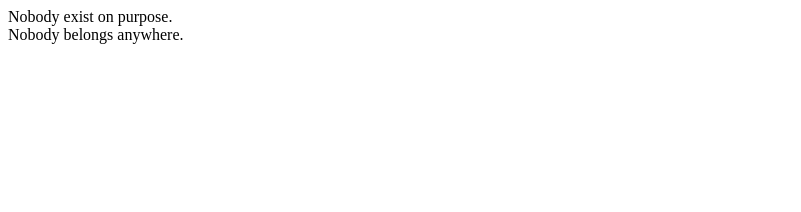
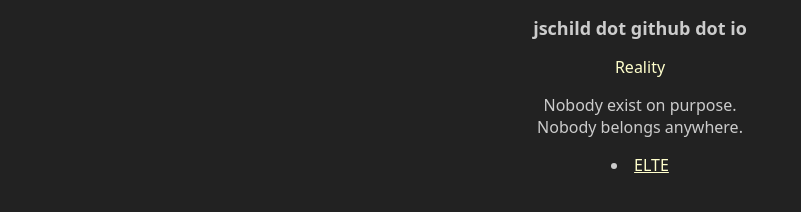
Before and after one commit to jschild/jschild.github.io, a plain HTML site: page index.html in a window 1280 px wide. Shown: the whole page, without its empty margins (0-801 px from the left). Drawn offline with Linux system fonts and the light colour scheme.

Commit message:
index.html modositas 20160803_0133

```diff
--- a/index.html
+++ b/index.html
@@ -1,2 +1,32 @@
-Nobody exist on purpose.</br>
-Nobody belongs anywhere.
+<!DOCTYPE html PUBLIC "-//W3C//DTD XHTML 1.0 Transitional//EN" "http://www.w3.org/TR/xhtml1/DTD/xhtml1-transitional.dtd">
+
+<html xmlns="http://www.w3.org/1999/xhtml">
+<head>
+<meta http-equiv="Content-Type" content="text/html; charset=utf-8" />
+<title>jschild dot github dot io</title>
+<!--link rel="shortcut icon" type="image/ico" href="images/favicon/favicon.ico" />-->
+<link rel="stylesheet" type="text/css" href="css/style.css" />
+</head>
+
+<body bgcolor="#222222" link="#FFFFCC" vlink="#FFFFCC" alink="#CCCCCC">
+<center>
+<p>
+
+<font color="#CCCCCC" face="Sans" size="4"><b>jschild dot github dot io</b></font>
+</p>
+<p>
+<font color="#FFFFCC" face="Sans" size="3">Reality</font>
+</p>
+<p>
+<font color="#CCCCCC" face="Sans" size="3">Nobody exist on purpose.<br>
+Nobody belongs anywhere.<br>
+</p>
+<p>
+<li><a href="http://people.inf.elte.hu/scjraai/" target="_blank">ELTE</a></li>
+</p>
+
+</font>
+</center>
+</body>
+
+</html>
```
